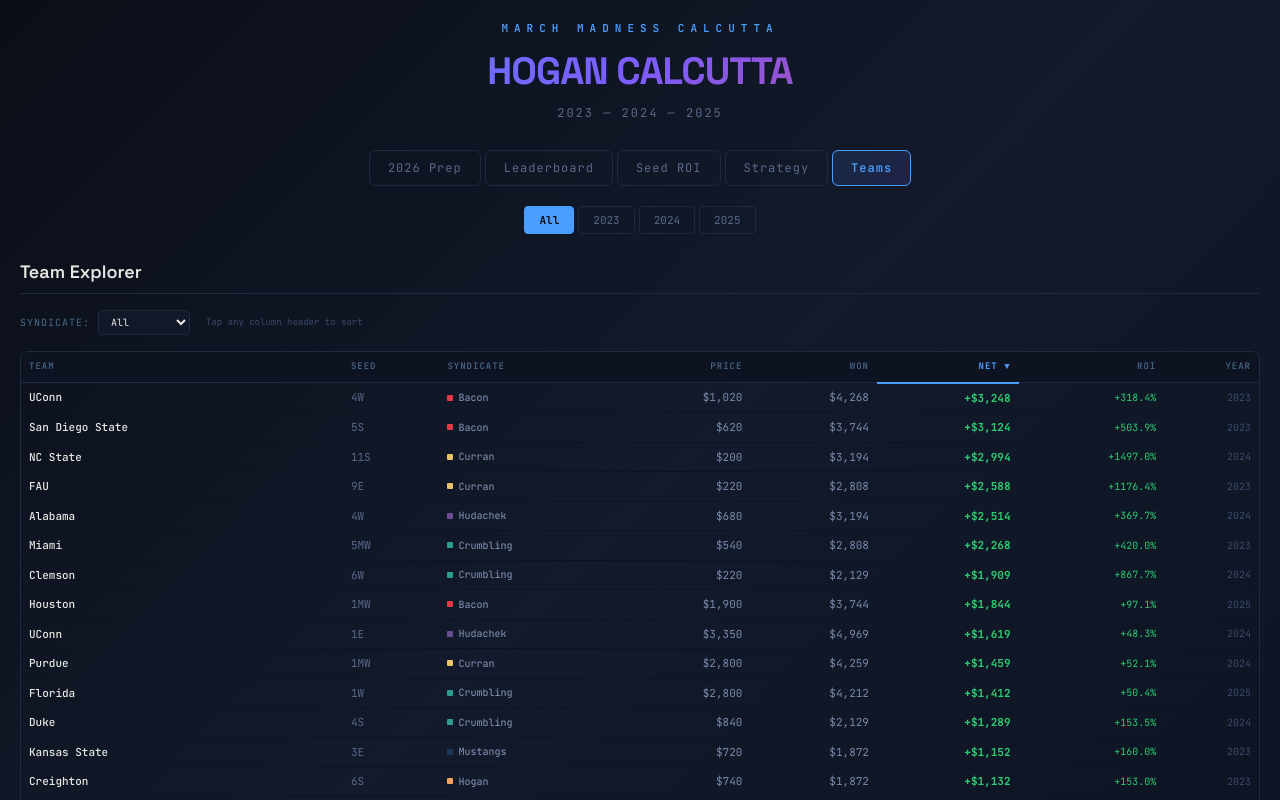
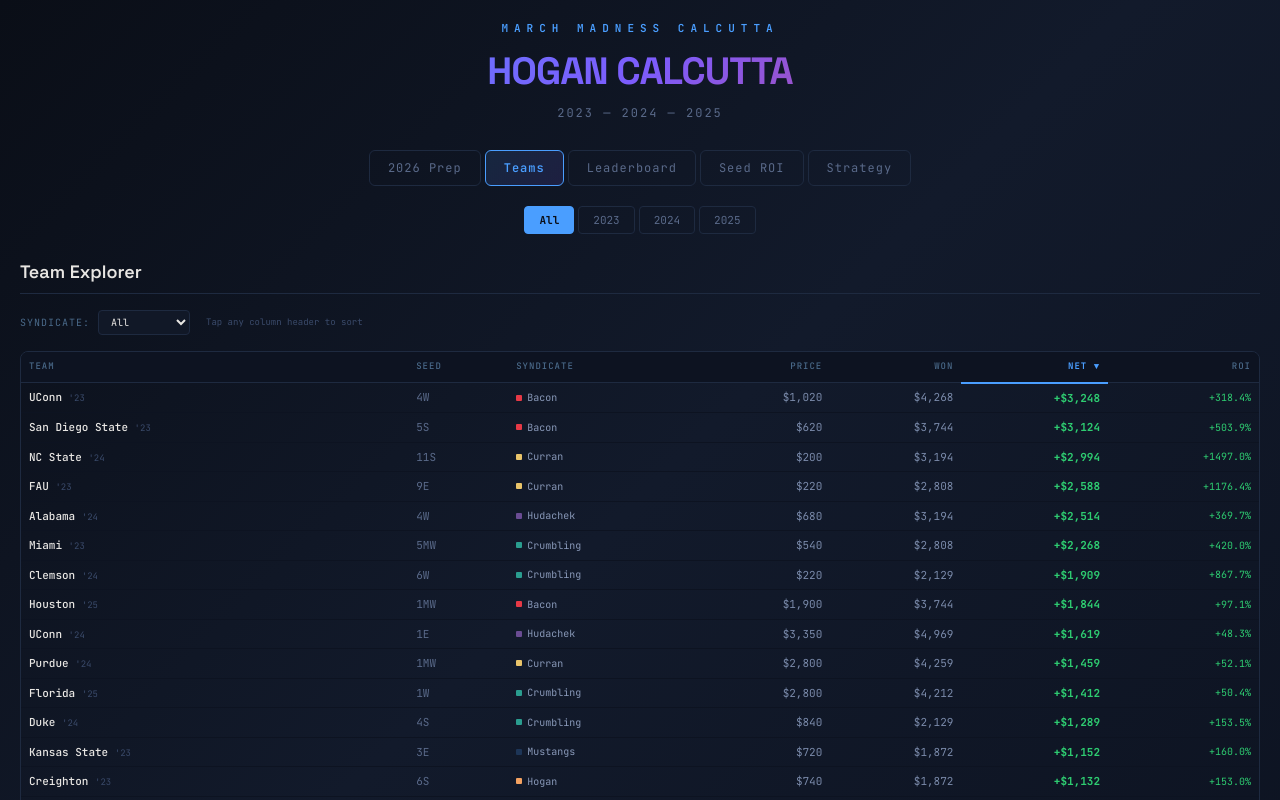
Before and after one commit to bswike/bpl, a React (Vite) app in the folder fpl-dashboard/: page /calcutta in a window 1280 px wide. Both pictures are taken after a click on the button "Teams". Shown: the top 800 px of the page. Built offline with nearby package versions, Linux system fonts and the light colour scheme.

Commit message:
highlight teams table more

```diff
--- a/fpl-dashboard/src/components/Calcutta.jsx
+++ b/fpl-dashboard/src/components/Calcutta.jsx
@@ -350,7 +350,7 @@ const HIST_AVG_PRICE = {16:48,15:72,14:65,13:108,12:200,11:220,10:225,9:200,8:25
 const HIST_ROI = {16:0.17,15:0.32,14:-0.81,13:-0.77,12:-0.59,11:0.19,10:-0.48,9:0.30,8:-0.39,7:-0.30,6:0.09,5:0.18,4:-0.08,3:0.02,2:-0.15,1:0.20};
 
 
-const TABS = ["2026 Prep", "Leaderboard", "Seed ROI", "Strategy", "Teams"];
+const TABS = ["2026 Prep", "Teams", "Leaderboard", "Seed ROI", "Strategy"];
 
 export default function App() {
   const [activeTab, setActiveTab] = useState("2026 Prep");
@@ -1241,7 +1241,6 @@ function TeamExplorer({ year }) {
     { key: "won", label: "Won", align: "right" },
     { key: "net", label: "Net", align: "right" },
     { key: "roi", label: "ROI", align: "right" },
-    { key: "year", label: "Year", align: "right" },
   ];
 
   const arrow = (key) => sortKey === key ? (sortDir === "desc" ? " ▼" : " ▲") : "";
@@ -1301,7 +1300,7 @@ function TeamExplorer({ year }) {
               const roi = t.p ? t.n / t.p : 0;
               return (
                 <tr key={i} style={{ borderBottom: "1px solid #0d1321" }}>
-                  <td style={{ padding: "6px 8px", fontWeight: 500 }}>{t.t}</td>
+                  <td style={{ padding: "6px 8px", fontWeight: 500 }}>{t.t} <span style={{ fontSize: 9, color: "#3a4a6a", fontWeight: 400 }}>'{String(t.year).slice(2)}</span></td>
                   <td style={{ padding: "6px 8px", color: "#5a6a8a" }}>{t.sd}</td>
                   <td style={{ padding: "6px 8px" }}>
                     <div style={{ display: "flex", alignItems: "center", gap: 5 }}>
@@ -1323,7 +1322,6 @@ function TeamExplorer({ year }) {
                     color: roi >= 0 ? "#2ecc71" : "#e63946",
                     fontSize: 10,
                   }}>{fmtPct(roi)}</td>
-                  <td style={{ padding: "6px 8px", textAlign: "right", color: "#3a4a6a", fontSize: 10 }}>{t.year}</td>
                 </tr>
               );
             })}
```
